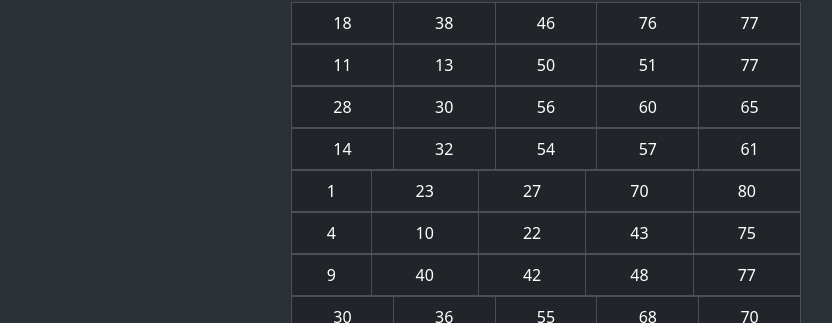
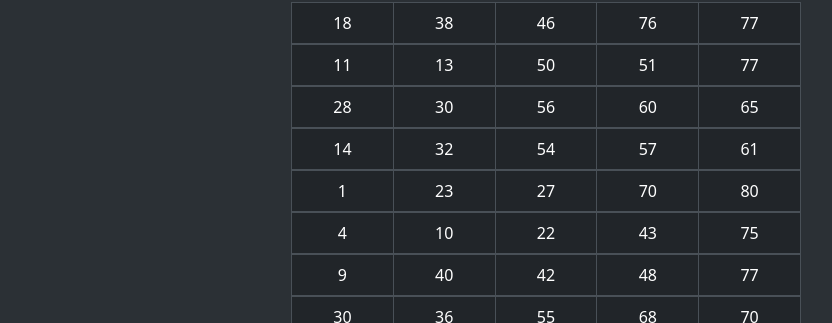
Before and after one commit to RafaelAlvesDS/RafaelAlvesDS.github.io, a plain HTML site: page index.html in a window 1280 px wide. Shown: the part 629-952 px from the top of the page, without its empty margins (94-926 px from the left). Drawn offline with nearby package versions, Linux system fonts and the light colour scheme.

Commit message:
Update index.html

```diff
--- a/index.html
+++ b/index.html
@@ -227,7 +227,7 @@
                 var table = $('<table class="table table-bordered center-table"><tbody><tr></tr></tbody></table>');
 
                 numbersArray.forEach(function(number) {
-                table.find('tr').append('<td>' + number + '</td>');
+                table.find('tr').append('<td style="width: 20%">' + number + '</td>');
                 });
 
                 return table;
```
